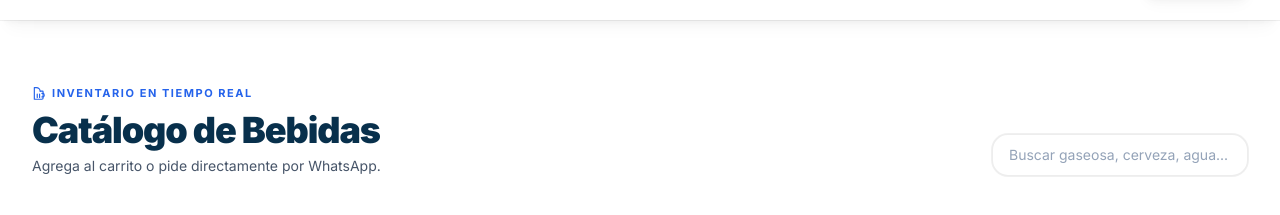
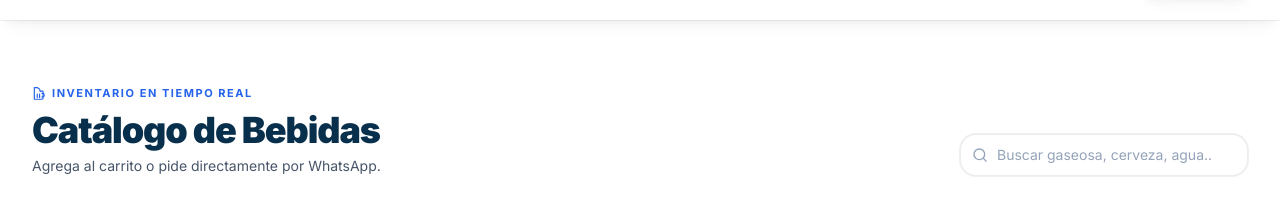
Before and after one commit to Dnavits/bodega, a Next.js app: page / in a window 1280 px wide. Shown: the part 780-995 px from the top of the page. Built offline with nearby package versions, Linux system fonts and the light colour scheme; no server answers; the database is empty.

Commit message:
feat(busqueda): campo de busqueda con icono SVG lupa, boton limpiar y filtro por descripcion

```diff
--- a/components/Icons.tsx
+++ b/components/Icons.tsx
@@ -467,3 +467,12 @@ export function ExpandIcon({ className = "w-5 h-5", style }: IconProps) {
     </svg>
   );
 }
+
+export function SearchIcon({ className = "w-5 h-5", style }: IconProps) {
+  return (
+    <svg className={className} style={style} viewBox="0 0 24 24" fill="none" stroke="currentColor" strokeWidth="2" strokeLinecap="round" strokeLinejoin="round">
+      <circle cx="11" cy="11" r="8" />
+      <path d="m21 21-4.35-4.35" />
+    </svg>
+  );
+}
--- a/components/Tienda.tsx
+++ b/components/Tienda.tsx
@@ -3,7 +3,7 @@
 import { useEffect, useMemo, useState } from "react";
 import { createClient } from "@/lib/supabase/client";
 import { ProductCard, ProductoBodega } from "./ProductCard";
-import { BeerIcon } from "@/components/Icons";
+import { BeerIcon, SearchIcon, CloseIcon } from "@/components/Icons";
 import { CATEGORIA_LABELS } from "@/lib/constants";
 
 const SAMPLE_PRODUCTS: ProductoBodega[] = [
@@ -137,10 +137,12 @@ export function Tienda() {
       const catMatch =
         categoriaActiva === "todos" ||
         (p.categoria || "").toLowerCase() === categoriaActiva.toLowerCase();
+      const q = busqueda.toLowerCase();
       const searchMatch =
-        !busqueda ||
-        (p.nombre || "").toLowerCase().includes(busqueda.toLowerCase()) ||
-        (p.categoria || "").toLowerCase().includes(busqueda.toLowerCase());
+        !q ||
+        (p.nombre || "").toLowerCase().includes(q) ||
+        (p.categoria || "").toLowerCase().includes(q) ||
+        (p.descripcion || "").toLowerCase().includes(q);
       return catMatch && searchMatch;
     });
   }, [productos, categoriaActiva, busqueda]);
@@ -169,13 +171,28 @@ export function Tienda() {
           </div>
 
           {/* Search */}
+          <div className="relative w-full md:w-72 flex items-center">
+            <span className="absolute left-3 text-ink-faint pointer-events-none">
+              <SearchIcon className="w-4 h-4" />
+            </span>
             <input
               type="text"
               value={busqueda}
               onChange={(e) => setBusqueda(e.target.value)}
               placeholder="Buscar gaseosa, cerveza, agua..."
-            className="w-full md:w-64 border border-hairline focus:border-accent rounded-input bg-canvas px-4 py-2.5 text-sm text-ink placeholder-ink-faint outline-none shadow-subtle transition-colors"
+              className="w-full border border-hairline focus:border-accent rounded-input bg-canvas pl-9 pr-9 py-2.5 text-sm text-ink placeholder-ink-faint outline-none shadow-subtle transition-colors"
             />
+            {busqueda && (
+              <button
+                type="button"
+                onClick={() => setBusqueda("")}
+                className="absolute right-3 text-ink-faint hover:text-ink transition-colors"
+                aria-label="Limpiar búsqueda"
+              >
+                <CloseIcon className="w-3.5 h-3.5" />
+              </button>
+            )}
+          </div>
         </div>
 
         {/* Dynamic Category Tabs */}
```
Lines whose indentation alone changed are shown as unchanged.
